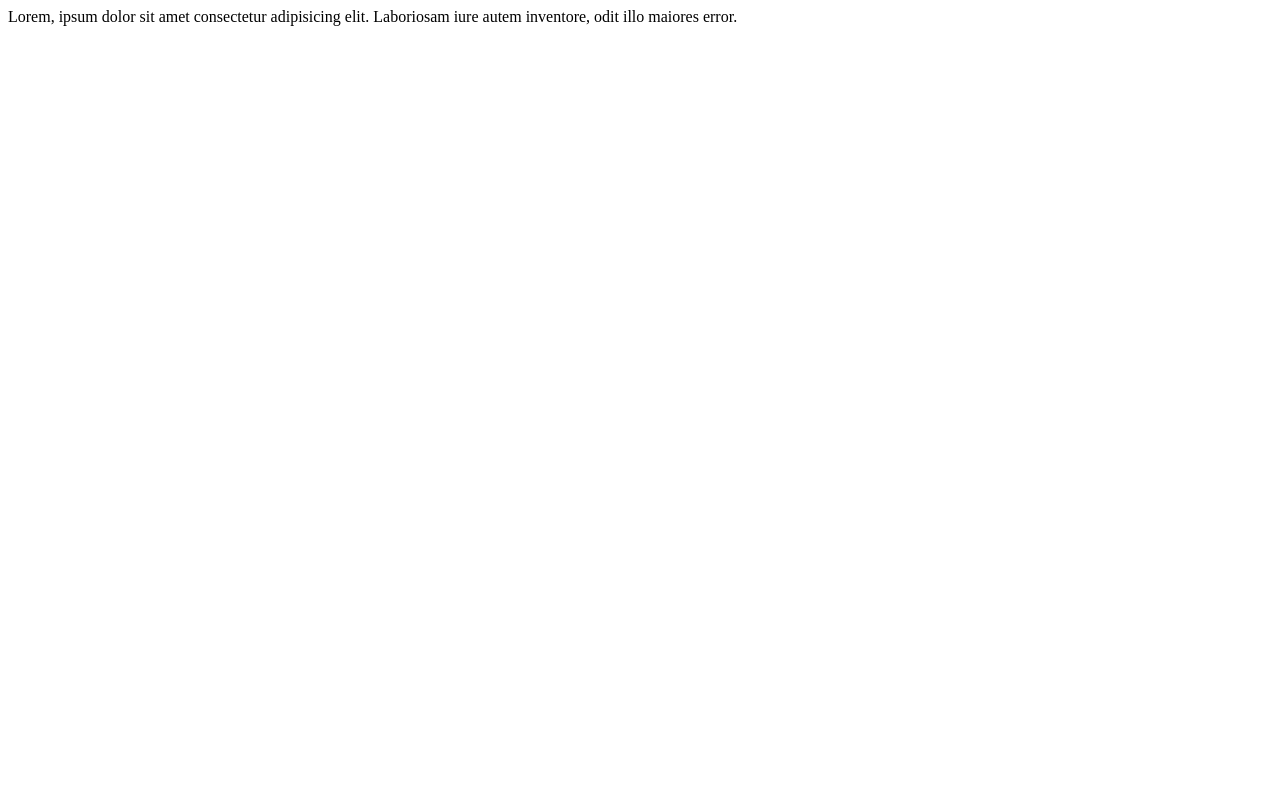
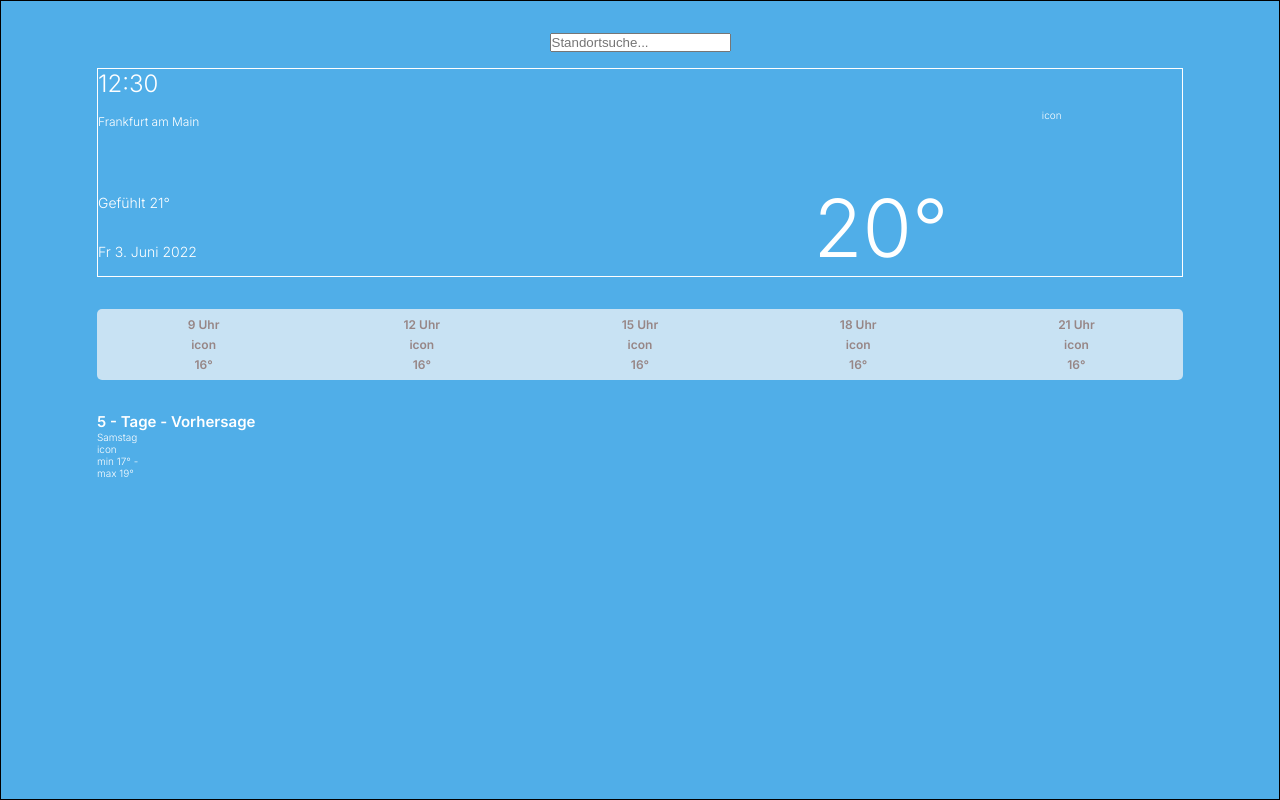
Before and after one commit to supercodeemreguenduez/project_weather_app, a plain HTML site: page index.html in a window 1280 px wide. Drawn offline with Linux system fonts and the light colour scheme; no server answers.

Commit message:
add html

```diff
--- a/assets/css/style.css
+++ b/assets/css/style.css
@@ -0,0 +1,106 @@
+@import url('https://fonts.googleapis.com/css2?family=Inter:wght@100;200;300;400;500;600&display=swap');
+/* ================================
+        GENERAL STYLES
+================================ */
+
+* {
+    margin: 0;
+    padding: 0;
+    box-sizing: border-box;
+}
+
+html {
+    font-size: 62.5%;
+}
+
+body {
+    max-width: 1440px;
+    margin: 0 auto;
+    font-family: inter;
+    font-weight: 300;
+}
+
+.wrapper {}
+
+
+/* Outer Frame */
+main {
+    border: 1px solid #000;
+    height: 100vh;
+    color: #fff;
+    background-color: #50aee8;
+    padding: 2vh 7.5%;
+}
+
+form {
+    text-align: center;
+    margin: 2vh;
+}
+
+/* TOP */
+.topdisplay {
+    border: 1px solid #fff;
+    display: flex;
+}
+
+.topleft {
+    width: 80%;
+}
+
+#uhrzeit_output {
+    font-size: 2.4rem;
+    padding-bottom: 2vh;
+}
+
+#standort_output {
+    font-size: 1.2rem;
+    height: 8vh;
+    word-wrap: break-word;
+    overflow: hidden;
+}
+
+#real_feel_output,
+#date_output {
+    font-size: 1.4rem;
+    padding: 2vh 0;
+}
+
+.topright {
+    display: flex;
+    flex-direction: column;
+    justify-content: space-between;
+    width: 100%;
+}
+
+#icon_current {
+    margin: 5vh 20% 0 0;
+    align-self: flex-end;
+}
+
+#temperatur_current_output {
+    font-size: 8rem;
+    display: flex;
+    align-items: flex-end;
+    height: auto;
+    align-self: center;
+}
+
+
+/* MIDDLE */
+.hourlydisplay {
+    display: grid;
+    grid-template-columns: repeat(5, 1fr);
+    grid-template-rows: repeat(3, 1fr);
+    gap: 5px;
+    margin: 4vh 0;
+    padding: 1vh 0;
+    font-size: 1.2rem;
+    color: #978686;
+    font-weight: 600;
+    background-color: rgba(251, 248, 248, 0.7);
+    border-radius: 5px;
+    text-align: center;
+}
+
+/* BOTTOM */
+.dailydisplay {}
--- a/index.html
+++ b/index.html
@@ -7,16 +7,67 @@
     <meta name="viewport" content="width=device-width, initial-scale=1.0">
     <title>Document</title>
     <link rel="stylesheet" href="assets/css/style.css">
-    <!-- BootstrapCSS only -->
-    <!-- <link href="https://cdn.jsdelivr.net/npm/bootstrap@5.1.3/dist/css/bootstrap.min.css" rel="stylesheet" integrity="sha384-1BmE4kWBq78iYhFldvKuhfTAU6auU8tT94WrHftjDbrCEXSU1oBoqyl2QvZ6jIW3" crossorigin="anonymous"> -->
 
 </head>
 
 <body>
-    <header></header>
-    <main>Lorem, ipsum dolor sit amet consectetur adipisicing elit. Laboriosam iure autem inventore, odit illo maiores
-        error.</main>
-    <footer></footer>
+    <div class="wrapper">
+        <main>
+            <form action="">
+                <input type="text" name="standort_input" id="standort_input" placeholder="Standortsuche...">
+            </form>
+            <section class="topdisplay">
+                <div class="topleft">
+                    <div id="uhrzeit_output">12:30</div>
+                    <div id="standort_output">Frankfurt am Main</div>
+                    <div id="real_feel_output">Gefühlt 21°</div>
+                    <div id="date_output">Fr 3. Juni 2022</div>
+                </div>
+                <div class="topright">
+                    <div id="icon_current">icon</div>
+                    <div id="temperatur_current_output">20°</div>
+                </div>
+            </section>
+            <section class="hourlydisplay">
+                <div id="time_1">9 Uhr</div>
+                <div id="time_2">12 Uhr</div>
+                <div id="time_3">15 Uhr</div>
+                <div id="time_4">18 Uhr</div>
+                <div id="time_5">21 Uhr</div>
+                <div id="time_1_icon">icon</div>
+                <div id="time_2_icon">icon</div>
+                <div id="time_3_icon">icon</div>
+                <div id="time_4_icon">icon</div>
+                <div id="time_5_icon">icon</div>
+                <div id="time_1_temperature">16°</div>
+                <div id="time_2_temperature">16°</div>
+                <div id="time_3_temperature">16°</div>
+                <div id="time_4_temperature">16°</div>
+                <div id="time_5_temperature">16°</div>
+            </section>
+            <section class="dailydisplay">
+                <h2>5 - Tage - Vorhersage</h2>
+                <div class="gridbox">
+                    <div id="day2">Samstag</div>
+                    <div id="day2_icon">icon</div>
+                    <div id="day2_min">min 17° - </div>
+                    <div id="day2_max">max 19°</div>
+                    <div id="day3"></div>
+                    <div id="day3_icon"></div>
+                    <div id="day3_min"></div>
+                    <div id="day3_max"></div>
+                    <div id="day4"></div>
+                    <div id="day4_icon"></div>
+                    <div id="day4_min"></div>
+                    <div id="day4_max"></div>
+                    <div id="day5"></div>
+                    <div id="day5_icon"></div>
+                    <div id="day5_min"></div>
+                    <div id="day5_max"></div>
+                </div>
+            </section>
+        </main>
+    </div>
     <script src="assets/js/main.js"></script>
 </body>
 
```
Also changed, not shown: 2 other files.
